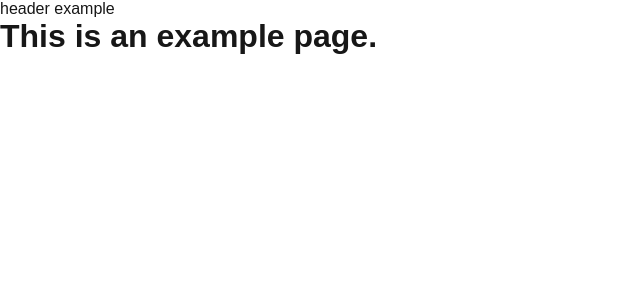
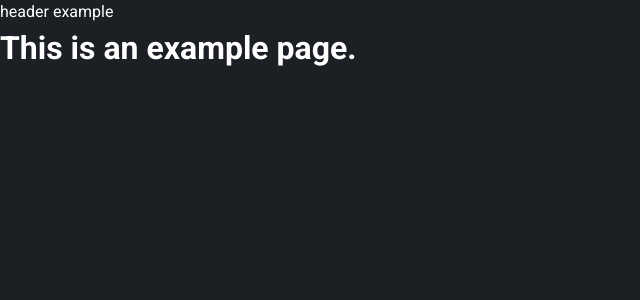
Before and after one commit to brianchuchua/mtgcb-web-v2, a Next.js app: page /example in a window 1280 px wide. Shown: the top 300 px of the page, without its empty margins (0-640 px from the left). Built offline with nearby package versions, Linux system fonts and the light colour scheme; what @mui/material-nextjs would draw is missing.

Commit message:
feat: integrate global style

```diff
--- a/next.config.ts
+++ b/next.config.ts
@@ -4,6 +4,9 @@
   experimental: {
     reactCompiler: true,
   },
+  compiler: {
+    emotion: true,
+  },
 };
 
 export default nextConfig;
--- a/package.json
+++ b/package.json
@@ -1,6 +1,6 @@
 {
   "name": "mtgcb-web-v2",
-  "version": "0.3.0",
+  "version": "0.4.0",
   "private": true,
   "scripts": {
     "dev": "next dev --turbopack",
--- a/src/app/layout.tsx
+++ b/src/app/layout.tsx
@@ -1,4 +1,5 @@
 import { AppRouterCacheProvider } from '@mui/material-nextjs/v15-appRouter';
+import CssBaseline from '@mui/material/CssBaseline';
 import { ThemeProvider } from '@mui/material/styles';
 import type { Metadata } from 'next';
 import { Roboto } from 'next/font/google';
@@ -13,8 +14,8 @@
 });
 
 export const metadata: Metadata = {
-  title: 'Create Next App',
-  description: 'Generated by create next app',
+  title: 'MTG Collection Builder',
+  description: "Track your Magic: the Gathering collection's value for free!",
 };
 
 export default function RootLayout({
@@ -27,6 +28,7 @@
       <body className={roboto.variable}>
         <AppRouterCacheProvider>
           <ThemeProvider theme={darkTheme}>
+            <CssBaseline enableColorScheme />
             header example
             <br />
             {children}
--- a/src/app/themes/darkTheme.ts
+++ b/src/app/themes/darkTheme.ts
@@ -1,6 +1,7 @@
 'use client';
 
 import { createTheme } from '@mui/material/styles';
+import globalStyles from '@/app/themes/globalStyle';
 
 const darkTheme = createTheme({
   typography: {
@@ -8,6 +9,16 @@
   },
   palette: {
     mode: 'dark',
+    background: {
+      default: '#1c2025',
+    },
+  },
+  components: {
+    MuiCssBaseline: {
+      styleOverrides: (theme) => ({
+        ...globalStyles(theme),
+      }),
+    },
   },
 });
 
--- /dev/null
+++ b/src/app/themes/globalStyle.ts
@@ -0,0 +1,9 @@
+import { Theme } from '@mui/material/styles';
+
+const globalStyles = (theme: Theme) => ({
+  body: {
+    backgroundColor: '#1c2025',
+  },
+});
+
+export default globalStyles;
```
